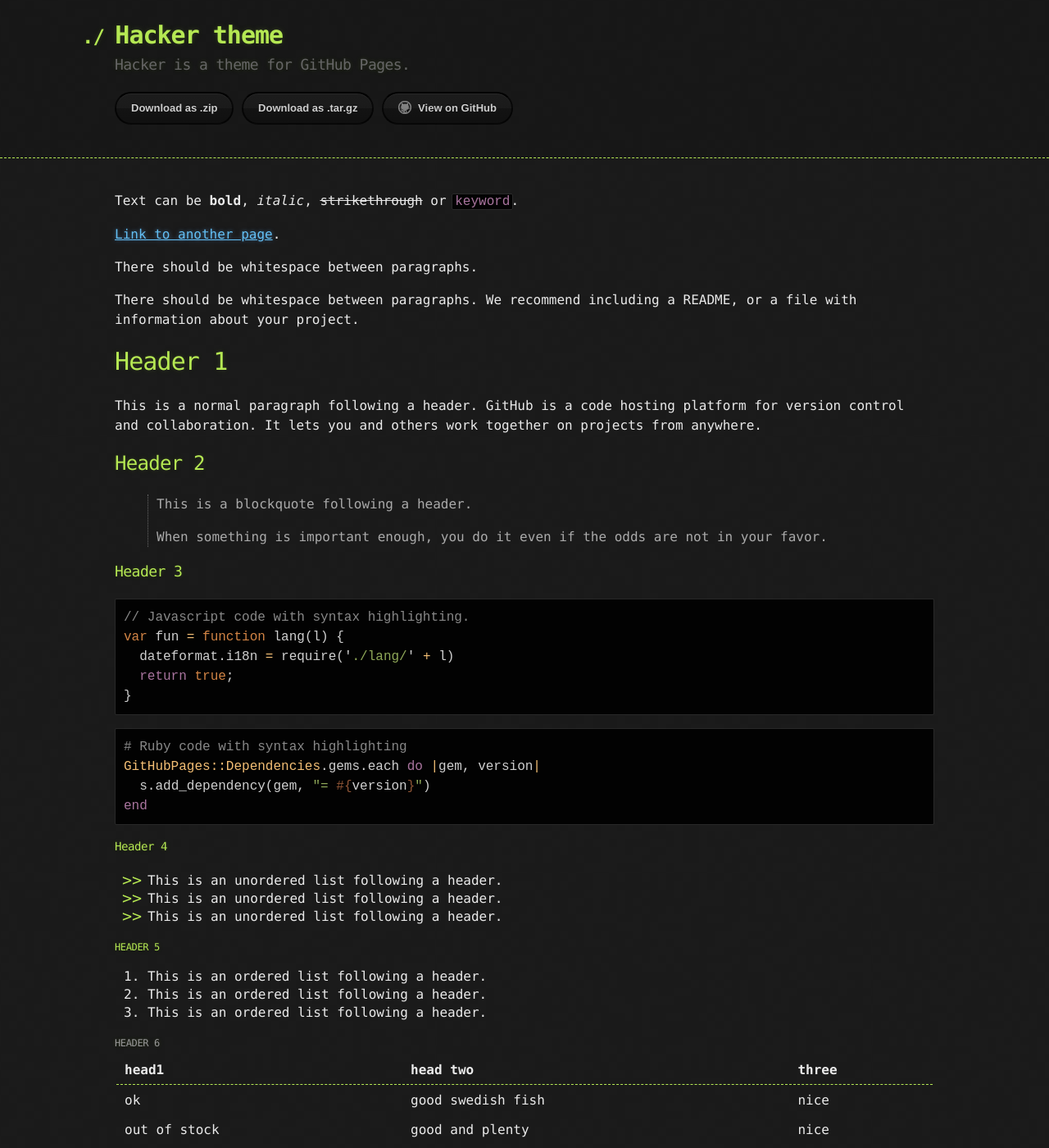
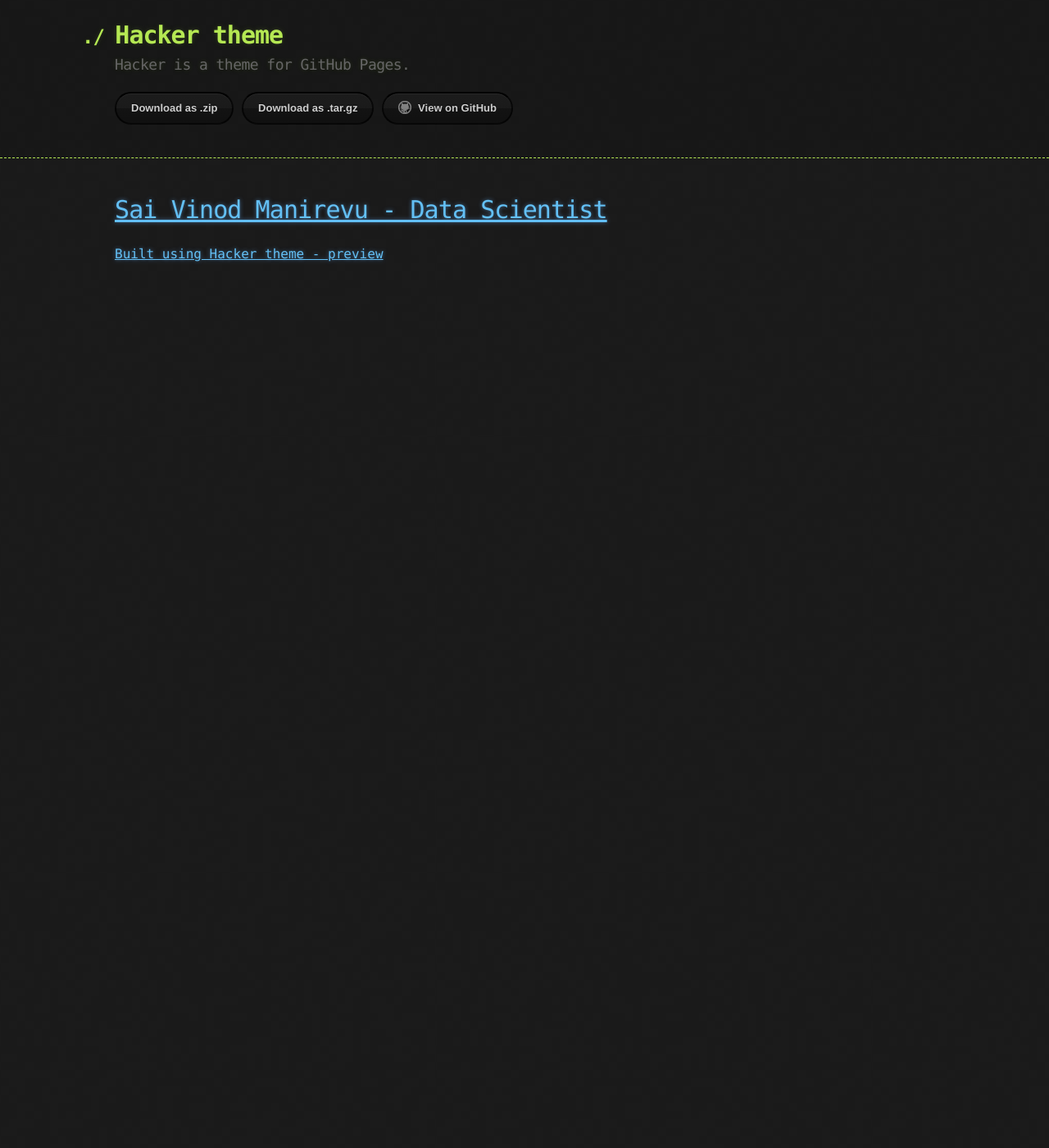
Before and after one commit to sai-vinod/sai-vinod.github.io, a Jekyll site: the page built from index.md, in a window 1280 px wide and 1400 px high. Shown: the whole window at 82% size. Built offline with Jekyll 4.4.1, drawn with Linux system fonts in a browser that asks for light colours; our own code applies the rules of GitHub Pages for plain Markdown files; some of the changed text lies outside the part shown.

Commit message:
Updated index.md

````diff
--- a/index.md
+++ b/index.md
@@ -1,123 +1,3 @@
----
-layout: default
----
+# [Sai Vinod Manirevu - Data Scientist](http://sai-vinod.github.io/)
 
-Text can be **bold**, _italic_, ~~strikethrough~~ or `keyword`.
-
-[Link to another page](./another-page.html).
-
-There should be whitespace between paragraphs.
-
-There should be whitespace between paragraphs. We recommend including a README, or a file with information about your project.
-
-# Header 1
-
-This is a normal paragraph following a header. GitHub is a code hosting platform for version control and collaboration. It lets you and others work together on projects from anywhere.
-
-## Header 2
-
-> This is a blockquote following a header.
->
-> When something is important enough, you do it even if the odds are not in your favor.
-
-### Header 3
-
-```js
-// Javascript code with syntax highlighting.
-var fun = function lang(l) {
-  dateformat.i18n = require('./lang/' + l)
-  return true;
-}
-```
-
-```ruby
-# Ruby code with syntax highlighting
-GitHubPages::Dependencies.gems.each do |gem, version|
-  s.add_dependency(gem, "= #{version}")
-end
-```
-
-#### Header 4
-
-*   This is an unordered list following a header.
-*   This is an unordered list following a header.
-*   This is an unordered list following a header.
-
-##### Header 5
-
-1.  This is an ordered list following a header.
-2.  This is an ordered list following a header.
-3.  This is an ordered list following a header.
-
-###### Header 6
-
-| head1        | head two          | three |
-|:-------------|:------------------|:------|
-| ok           | good swedish fish | nice  |
-| out of stock | good and plenty   | nice  |
-| ok           | good `oreos`      | hmm   |
-| ok           | good `zoute` drop | yumm  |
-
-### There's a horizontal rule below this.
-
-* * *
-
-### Here is an unordered list:
-
-*   Item foo
-*   Item bar
-*   Item baz
-*   Item zip
-
-### And an ordered list:
-
-1.  Item one
-1.  Item two
-1.  Item three
-1.  Item four
-
-### And a nested list:
-
-- level 1 item
-  - level 2 item
-  - level 2 item
-    - level 3 item
-    - level 3 item
-- level 1 item
-  - level 2 item
-  - level 2 item
-  - level 2 item
-- level 1 item
-  - level 2 item
-  - level 2 item
-- level 1 item
-
-### Small image
-
-![Octocat](https://github.githubassets.com/images/icons/emoji/octocat.png)
-
-### Large image
-
-![Branching](https://guides.github.com/activities/hello-world/branching.png)
-
-
-### Definition lists can be used with HTML syntax.
-
-<dl>
-<dt>Name</dt>
-<dd>Godzilla</dd>
-<dt>Born</dt>
-<dd>1952</dd>
-<dt>Birthplace</dt>
-<dd>Japan</dd>
-<dt>Color</dt>
-<dd>Green</dd>
-</dl>
-
-```
-Long, single-line code blocks should not wrap. They should horizontally scroll if they are too long. This line should be long enough to demonstrate this.
-```
-
-```
-The final element.
-```
+[Built using Hacker theme - preview](http://pages-themes.github.io/hacker)
````
